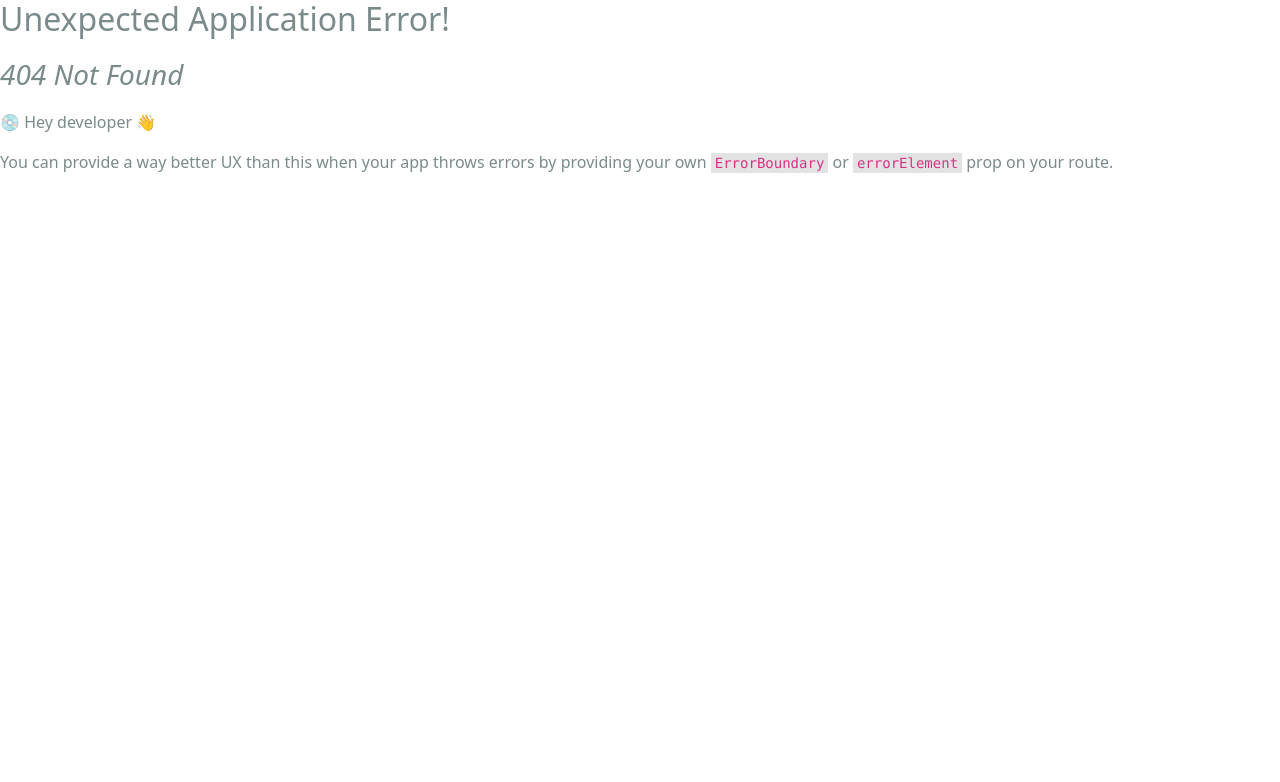
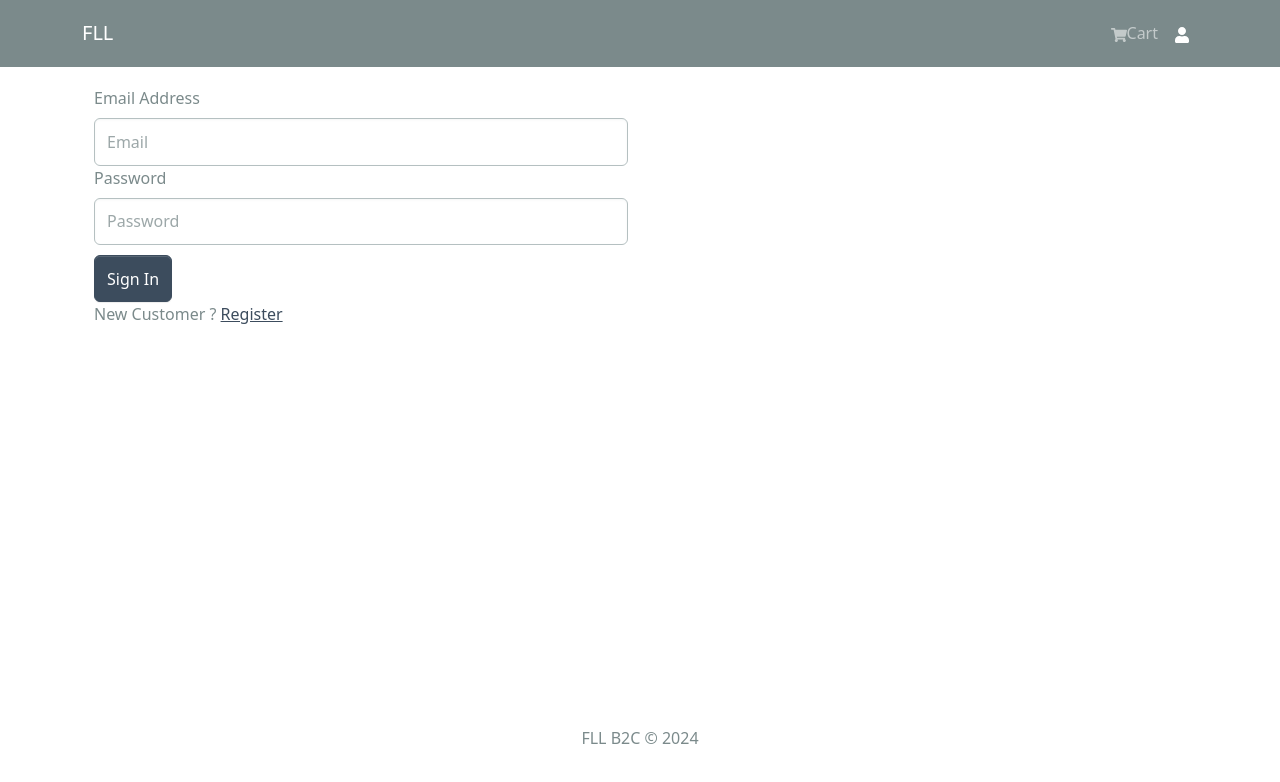
Before and after one commit to sadats90/ecommerce_mern, a React (Vite) app in the folder frontend/: page /login in a window 1280 px wide. Before the commit this address had no page. Shown: the top 782 px of the page. Built offline with nearby package versions, Linux system fonts and the light colour scheme.

Commit message:
authSlice added

```diff
--- /dev/null
+++ b/frontend/src/components/FormContainer.jsx
@@ -0,0 +1,19 @@
+import {Container,Row,Col} from 'react-bootstrap'
+
+import React, { Children } from 'react'
+
+const FormContainer = ({children}) => {
+  return (
+    <Container>
+        <Row>
+            <Col xs={12} md={6}>
+                {children}
+            </Col>
+        </Row>
+
+
+    </Container>
+  )
+}
+
+export default FormContainer
--- a/frontend/src/main.jsx
+++ b/frontend/src/main.jsx
@@ -12,6 +12,7 @@
 import ProductScreen from './screens/ProductScreen.jsx'
 import CartScreen from './screens/CartScreen.jsx'
 import { Provider } from 'react-redux'
+import LoginScreen from './screens/LoginScreen.jsx'
 
 const router = createBrowserRouter(
   createRoutesFromElements(
@@ -19,6 +20,8 @@
       <Route index={true} path='/' element={<HomeScreen />} />
       <Route path='/product/:id' element={<ProductScreen />} />
       <Route path='/cart' element={<CartScreen />} />
+      <Route path='/login' element={<LoginScreen />} />
+
     </Route>
   )
 )
--- /dev/null
+++ b/frontend/src/screens/LoginScreen.jsx
@@ -0,0 +1,64 @@
+import { useState } from "react";
+import { Link } from 'react-router-dom'
+import { Button, Form, Row, Col } from 'react-bootstrap'
+import FormContainer from "../components/FormContainer";
+
+
+
+
+const LoginScreen = () => {
+
+    const [email, setEmail] = useState('');
+    const [password, setPassword] = useState('');
+
+
+    const submitHandler = (e) => {
+        e.preventDefault();
+        console.log(e)
+    }
+
+
+    return (
+        <FormContainer>
+            <Form onSubmit={submitHandler}>
+                <Form.Group>
+                    <Form.Label>
+                        Email Address
+                    </Form.Label>
+                    <Form.Control
+                        type="email"
+                        placeholder="Email"
+                        value={email}
+                        onChange={(e) => setEmail(e.target.value)}>
+                    </Form.Control>
+                </Form.Group>
+                <Form.Group>
+                    <Form.Label>
+                        Password
+                    </Form.Label>
+                    <Form.Control
+                        type="password"
+                        placeholder="Password"
+                        value={password}
+                        onChange={(e) => setPassword(e.target.value)}>
+                    </Form.Control>
+                </Form.Group>
+
+                <Button type="submit" variant='primary' className='mt-2'>Sign In</Button>
+
+
+            </Form>
+
+            <Row>
+                <Col>
+                    New Customer ? <Link to='/register'>Register</Link>
+                </Col>
+            </Row>
+
+
+
+        </FormContainer>
+    )
+}
+
+export default LoginScreen
--- /dev/null
+++ b/frontend/src/slices/authSlice.js
@@ -0,0 +1,27 @@
+import {createSlice} from "@reduxjs/toolkit"
+
+
+const initialState = {
+    userInfo : localStorage.getItem('userInfo') ? JSON.parse(localStorage.getItem('userInfo')) : null
+}
+
+const authSlice  = createSlice(
+    {
+        name : 'auth',
+        initialState,
+
+        reducers : {
+            setCredentials : (state,action)=> {
+                state.userInfo = action.payload
+                localStorage.setItem('userInfo',JSON.stringify(action.payload))
+            }
+
+
+
+        }
+    }
+)
+
+export const {setCredentials} = authSlice.actions
+
+export default authSlice.reducer
--- a/frontend/src/store.js
+++ b/frontend/src/store.js
@@ -1,11 +1,13 @@
 import { configureStore } from "@reduxjs/toolkit";
 import { apiSlice } from "./slices/apiSlice";
 import  cartSliceReducer  from "./slices/cartSlice";
+import authSliceReducer from './slices/authSlice'
 
 const store = configureStore({
     reducer : {
         [apiSlice.reducerPath] : apiSlice.reducer,
         cart : cartSliceReducer,
+        auth : authSliceReducer,
     },
     middleware : (getDefaultMiddleware) => getDefaultMiddleware().concat(apiSlice.middleware),
     devTools : true,
```
Also changed, not shown: frontend/src/slices/usersApiSlice.js (added, +22 -0 lines).
